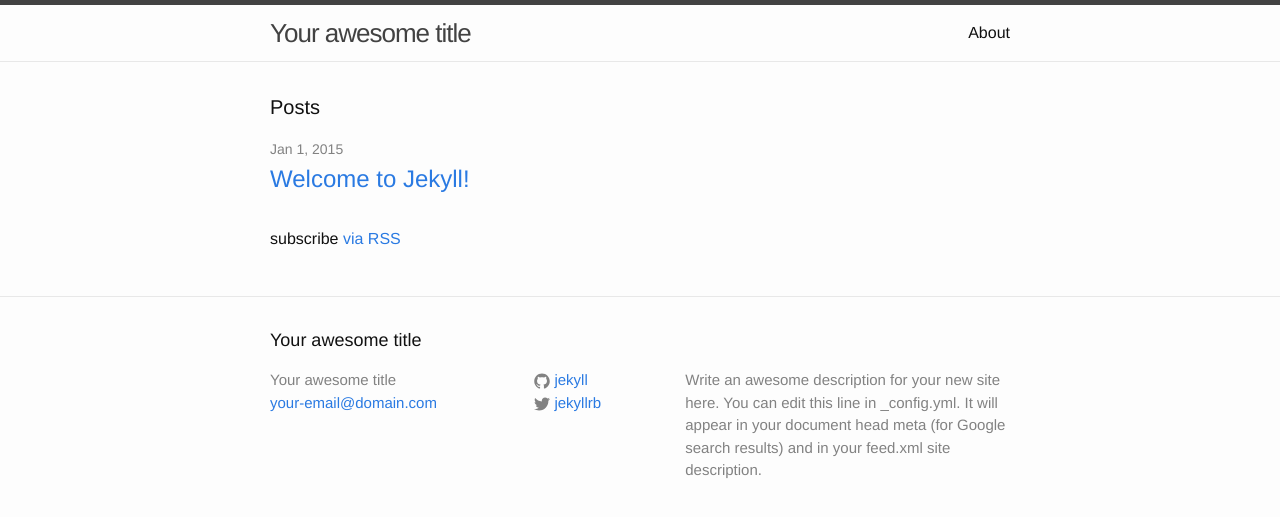
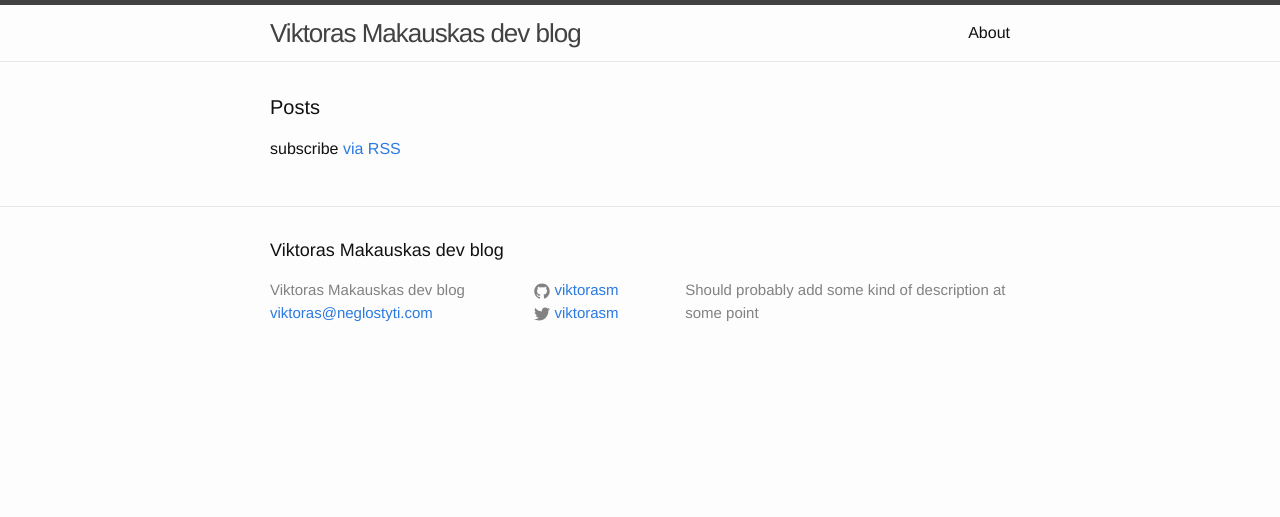
Before and after one commit to viktorasm/viktorasm.github.io, a Jekyll site: the page built from index.html, in a window 1280 px wide. Shown: the top 517 px of the page. Built offline with Jekyll 4.4.1, drawn with Linux system fonts in a browser that asks for light colours.

Commit message:
more stuff

```diff
--- a/_config.yml
+++ b/_config.yml
@@ -1,14 +1,12 @@
 # Site settings
-title: Your awesome title
-email: your-email@domain.com
+title: Viktoras Makauskas dev blog
+email: viktoras@neglostyti.com
 description: > # this means to ignore newlines until "baseurl:"
-  Write an awesome description for your new site here. You can edit this
-  line in _config.yml. It will appear in your document head meta (for
-  Google search results) and in your feed.xml site description.
+  Should probably add some kind of description at some point
 baseurl: "" # the subpath of your site, e.g. /blog/
-url: "http://yourdomain.com" # the base hostname & protocol for your site
-twitter_username: jekyllrb
-github_username:  jekyll
+url: "http://viktorasm.github.io" # the base hostname & protocol for your site
+twitter_username: viktorasm
+github_username:  viktorasm
 
 # Build settings
 markdown: kramdown
```
Also changed, not shown: README.md, _drafts/2015-01-01-welcome-to-jekyll.markdown (renamed from _posts/2015-01-01-welcome-to-jekyll.markdown), 2 other files.
